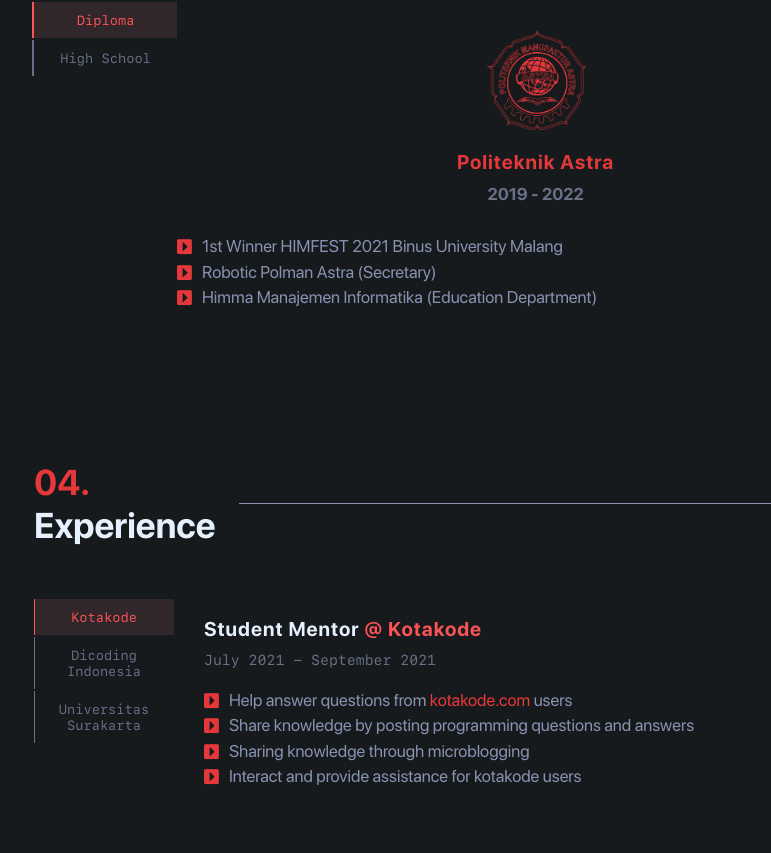
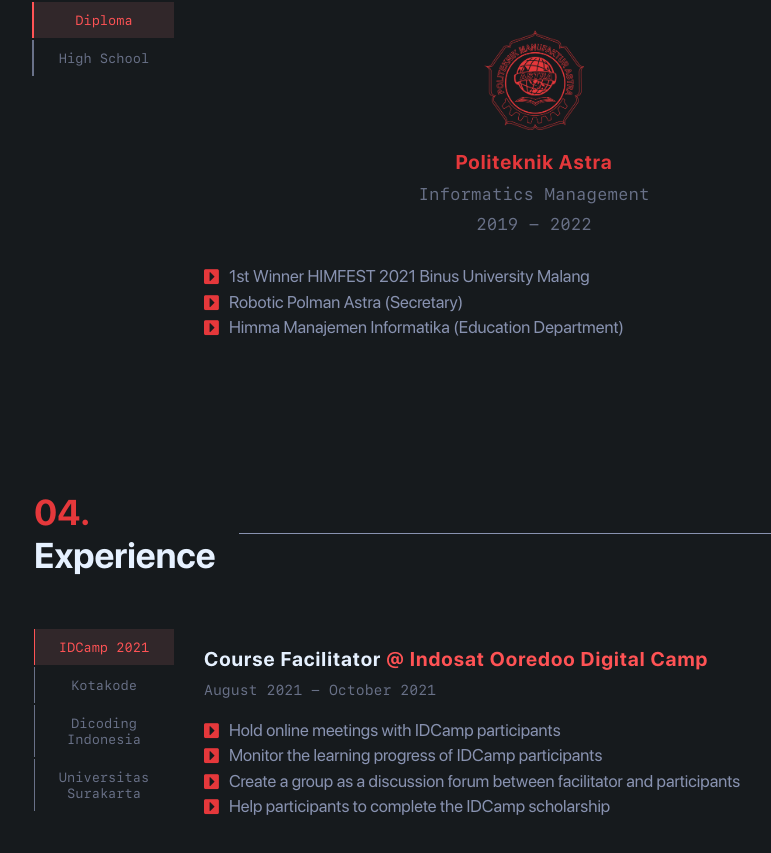
Before and after one commit to saamodra/react-portfolio, a React (Create React App) app: page / in a window 1280 px wide. Shown: the part 1630-2483 px from the top of the page, without its empty margins (176-947 px from the left). Built offline with nearby package versions, Linux system fonts and the light colour scheme.

Commit message:
fix: education & experience

```diff
--- a/src/App.js
+++ b/src/App.js
@@ -1,4 +1,5 @@
 /* eslint-disable linebreak-style */
+/* eslint-disable no-unused-vars */
 import React from 'react';
 import './App.css';
 import { BrowserRouter as Router, Switch, Route } from 'react-router-dom';
--- a/src/components/Education/Education.css
+++ b/src/components/Education/Education.css
@@ -34,6 +34,7 @@
 .section-image p {
   margin-top: 10px;
   color: var(--f-primary-3);
+  font-family: var(--sf-mono);
 }
 
 .section-description {
@@ -80,6 +81,7 @@
   position: relative;
   -webkit-transition: .5s ease-in-out;
   transition: .5s ease-in-out;
+  padding: 0 30px;
 }
 
 .education-navigator {
@@ -155,9 +157,11 @@
     -webkit-box-pack: start;
         -ms-flex-pack: start;
             justify-content: flex-start;
-    width: 150px;
     -ms-flex-flow: column;
         flex-flow: column;
+    -webkit-box-flex: 0;
+        -ms-flex: 0 0 140px;
+            flex: 0 0 140px;
   }
   .education-navigator .education-tab {
     margin-top: 2px;
--- a/src/components/Education/Education.js
+++ b/src/components/Education/Education.js
@@ -30,6 +30,7 @@
               <div className="section-image">
                 <img src="polman.png" alt="Profile" height="100" width="100" />
                 <h3>Politeknik Astra</h3>
+                <p>Informatics Management</p>
                 <p>2019 - 2022</p>
               </div>
               <div className="section-description">
@@ -54,6 +55,7 @@
               <div className="section-image">
                 <img src="stmj.png" alt="Profile" height="100" width="100" />
                 <h3>SMKN 1 Jenangan</h3>
+                <p>Software Engineering</p>
                 <p>2016 - 2019</p>
               </div>
               <div className="section-description">
--- a/src/components/Education/Education.scss
+++ b/src/components/Education/Education.scss
@@ -19,6 +19,7 @@
     p {
         margin-top: 10px;
         color: var(--f-primary-3);
+        font-family: var(--sf-mono);
     }
 }
 
@@ -54,6 +55,7 @@
         flex: 0 0 100%;
         position: relative;
         transition: .5s ease-in-out;
+        padding: 0 30px;
     }
 }
 
@@ -118,8 +120,8 @@
     .education-navigator {
         flex-direction: column;
         justify-content: flex-start;
-        width: 150px;
         flex-flow: column;
+        flex: 0 0 140px;
 
         .education-tab {
             margin-top: 2px;
--- a/src/components/Experience/Experience.js
+++ b/src/components/Experience/Experience.js
@@ -20,13 +20,54 @@
 
       <div className="section-content-experience">
         <aside className="experience-navigator">
-          <button type="button" className={`experience-tab ${tab === 0 ? 'active' : ''}`} data-tab="student-mentor" onClick={() => tabChange(0)}>Kotakode</button>
-          <button type="button" className={`experience-tab ${tab === 1 ? 'active' : ''}`} data-tab="external-code-reviewer" onClick={() => tabChange(1)}>Dicoding Indonesia</button>
-          <button type="button" className={`experience-tab ${tab === 2 ? 'active' : ''}`} data-tab="external-code-reviewer" onClick={() => tabChange(2)}>Universitas Surakarta</button>
+          <button type="button" className={`experience-tab ${tab === 0 ? 'active' : ''}`} data-tab="student-mentor" onClick={() => tabChange(0)}>IDCamp 2021</button>
+          <button type="button" className={`experience-tab ${tab === 1 ? 'active' : ''}`} data-tab="student-mentor" onClick={() => tabChange(1)}>Kotakode</button>
+          <button type="button" className={`experience-tab ${tab === 2 ? 'active' : ''}`} data-tab="external-code-reviewer" onClick={() => tabChange(2)}>Dicoding Indonesia</button>
+          <button type="button" className={`experience-tab ${tab === 3 ? 'active' : ''}`} data-tab="external-code-reviewer" onClick={() => tabChange(3)}>Universitas Surakarta</button>
         </aside>
 
         <div className="overflow-hidden">
           <div className="experience-content-container" style={{ transform: `translateX(-${tab * 100}%)` }}>
+
+            <div className="experience-content">
+              <div className="experience-title">
+                <h3>
+                  Course Facilitator
+                  {' '}
+                  <span>@ Indosat Ooredoo Digital Camp</span>
+                </h3>
+                <p>August 2021 - October 2021</p>
+              </div>
+              <div className="section-description">
+                <ul className="section-description-list">
+                  <li>
+                    <i className="fas fa-caret-square-right" />
+                    <p>
+                      Hold online meetings with IDCamp participants
+                    </p>
+                  </li>
+                  <li>
+                    <i className="fas fa-caret-square-right" />
+                    <p>
+                      Monitor the learning progress of IDCamp participants
+                    </p>
+                  </li>
+                  <li>
+                    <i className="fas fa-caret-square-right" />
+                    <p>
+                      Create a group as a discussion forum between facilitator and participants
+                    </p>
+                  </li>
+                  <li>
+                    <i className="fas fa-caret-square-right" />
+                    <p>
+                      Help participants to complete the IDCamp scholarship
+                    </p>
+                  </li>
+                </ul>
+              </div>
+            </div>
+
             <div className="experience-content">
               <div className="experience-title">
                 <h3>
@@ -115,24 +156,13 @@
                   <li>
                     <i className="fas fa-caret-square-right" />
                     <p>
-                      Review student submission codes on the learning path
-                      <a href="https://www.dicoding.com/learningpaths/22" className="text-primary"> Front-End Web</a>
+                      Develop a PHP Project about Incoming and Outgoing Mail Management
                     </p>
                   </li>
                   <li>
                     <i className="fas fa-caret-square-right" />
                     <p>
-                      Provide suggestions that students need on the learning path
-                      <a href="https://www.dicoding.com/learningpaths/22" className="text-primary"> Front-End Web</a>
-                    </p>
-                  </li>
-                  <li>
-                    <i className="fas fa-caret-square-right" />
-                    <p>
-                      Answer questions on the
-                      <a href="https://www.dicoding.com" className="text-primary"> Dicoding</a>
-                      {' '}
-                      discussion forum
+                      Setup Internet Network at the University of Surakarta
                     </p>
                   </li>
                 </ul>
```
Also changed, not shown: .eslintrc.json, 1 other file (tests, documents, lock files or other folders).
